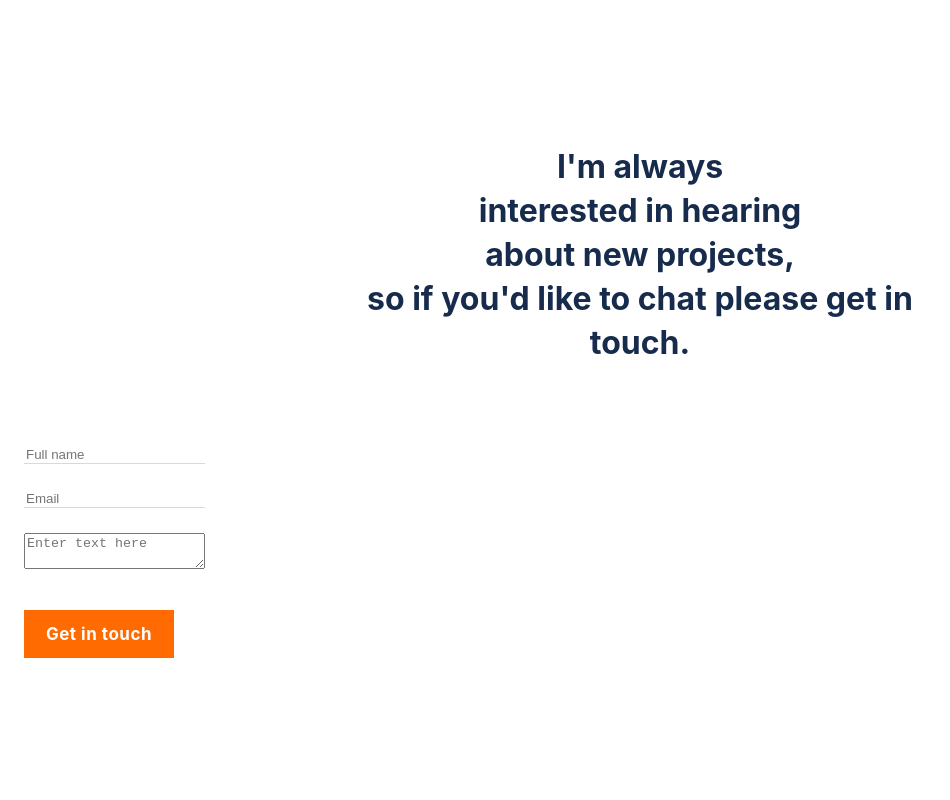
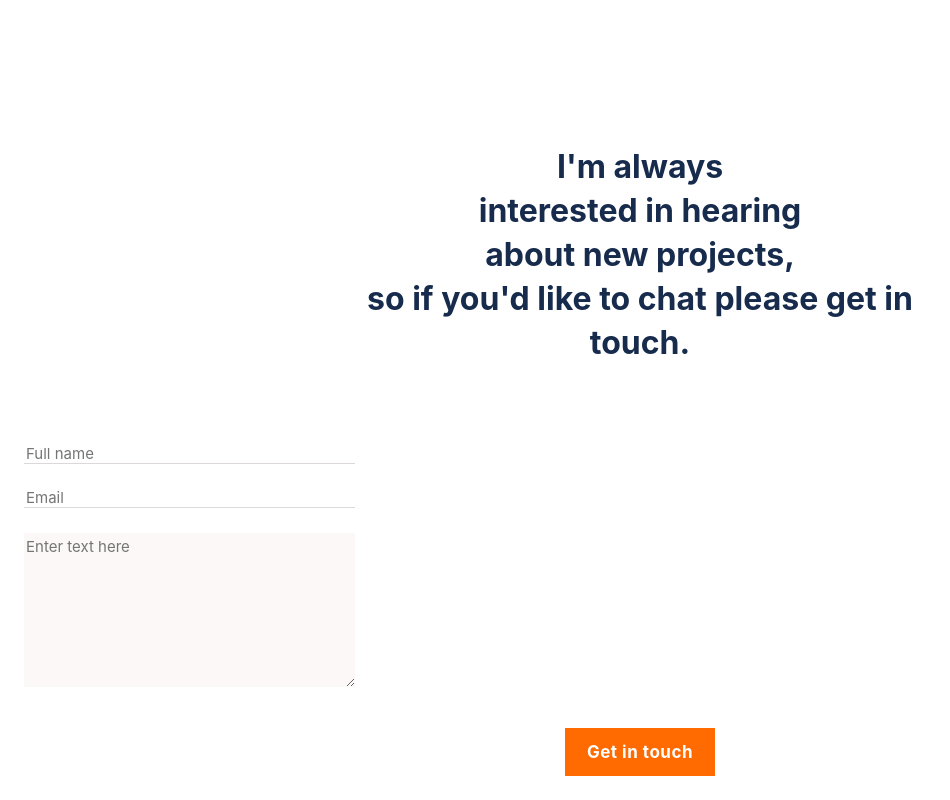
Before and after one commit to Micky373/My_portfolio, a website: page index.html in a window 1280 px wide. Shown: the part 5902-6702 px from the top of the page, without its empty margins (0-950 px from the left). Before the commit the page ends 6584 px from the top, so only its background shows below. Drawn offline with Linux system fonts and the light colour scheme.

Commit message:
Style form items

```diff
--- a/styles.css
+++ b/styles.css
@@ -378,4 +378,26 @@ form {
 .form input {
   border: 0;
   border-bottom: 1px solid #dbd8d7;
+  width: 327px;
 }
+
+.comment_button{
+  align-self: center;
+}
+
+#comment{
+  border: 0;
+  height: 150px;
+  width: 327px;
+  background: #FBF8F7;
+}
+
+::placeholder{
+  font-family: Inter;
+  font-size: 15px;
+  font-style: normal;
+  font-weight: 400;
+  line-height: 24px;
+  letter-spacing: 0em;
+  text-align: left;
+}
```
